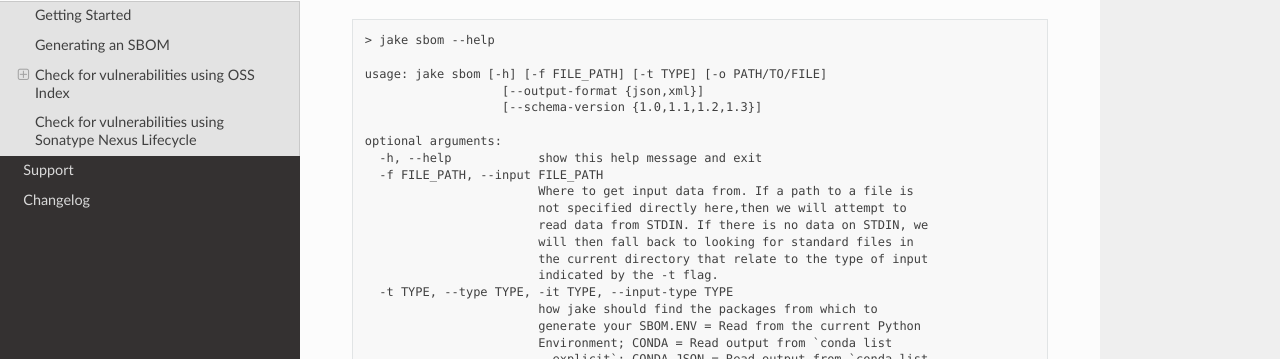
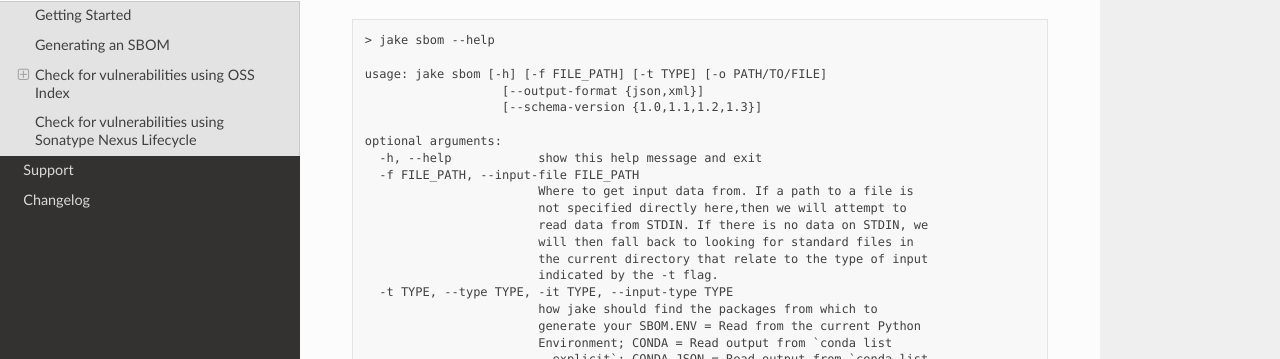
Before and after one commit to sonatype-nexus-community/jake, a Sphinx documentation site: the page built from docs/usage.rst, in a window 1280 px wide and 900 px high, scrolled down 598 px. Shown: the part 227-586 px from the top of the window. Built offline with Sphinx 7.4.7 and the Read the Docs theme 2.0.0, drawn with Linux system fonts in a browser that asks for light colours; some of the changed text lies outside the part shown.

Commit message:
last doc fixes

```diff
--- a/docs/usage.rst
+++ b/docs/usage.rst
@@ -64,7 +64,7 @@
 
     optional arguments:
       -h, --help            show this help message and exit
-      -f FILE_PATH, --input FILE_PATH
+      -f FILE_PATH, --input-file FILE_PATH
                             Where to get input data from. If a path to a file is
                             not specified directly here,then we will attempt to
                             read data from STDIN. If there is no data on STDIN, we
```
Also changed, not shown: other parts of docs/usage.rst (+1 -1 lines), README.md (+1 -1 lines).
